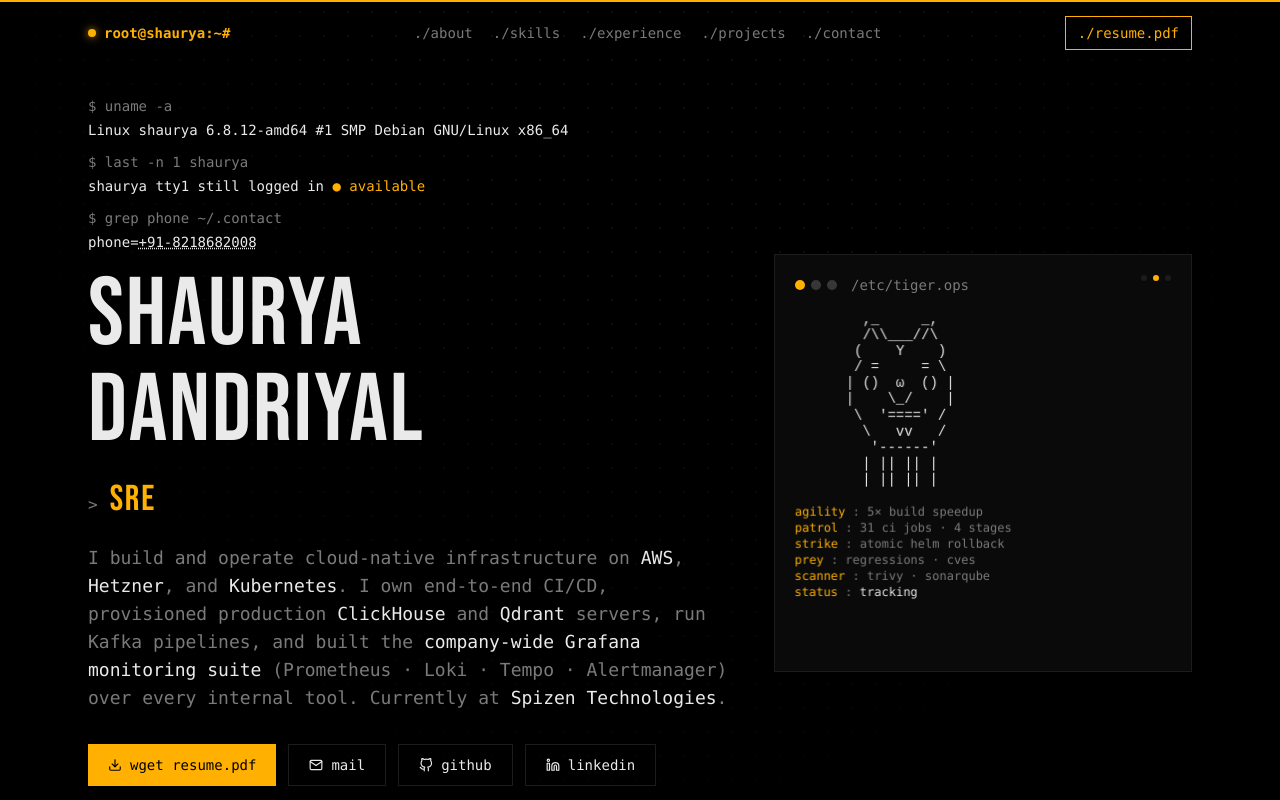
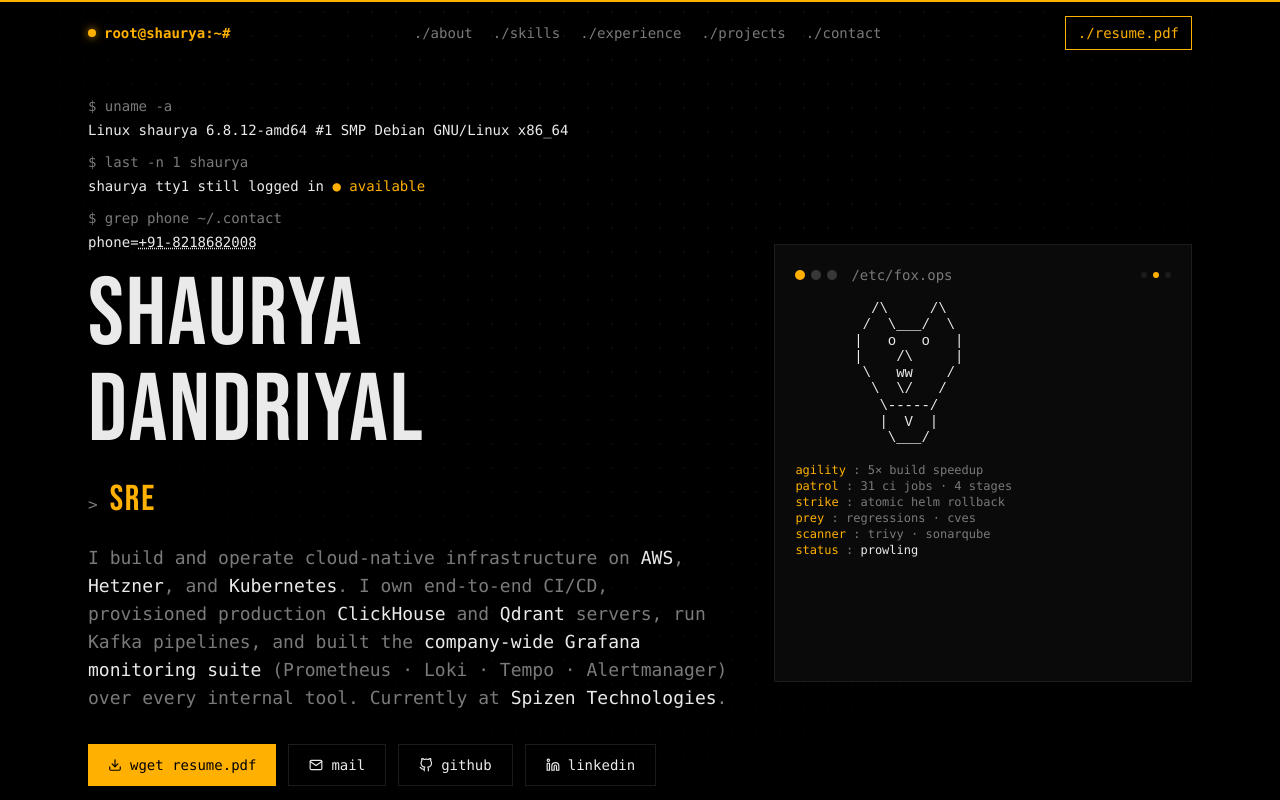
Before and after one commit to shaurya9327/portfolio, a Next.js app: page / in a window 1280 px wide. Shown: the top 800 px of the page. Built offline with nearby package versions, Linux system fonts and the light colour scheme.

Commit message:
flipboard: fix flip (mode=wait + bigger rotateX), swap tiger→fox + wolf→smiley

```diff
--- a/components/Memes.tsx
+++ b/components/Memes.tsx
@@ -14,30 +14,24 @@
        '.____.'
 `;
 
-export const TIGER_ASCII = String.raw`        ,_     _,
-        /\\___//\
-       (    Y    )
-       / =     = \
-      | ()  ω  () |
-      |    \_/    |
-       \  '====' /
-        \   vv   /
-         '------'
-        | || || |
-        | || || |
+export const FOX_ASCII = String.raw`         /\     /\
+        /  \___/  \
+       |   o   o   |
+       |    /\     |
+        \   ww    /
+         \  \/   /
+          \-----/
+          |  V  |
+           \___/
 `;
 
-export const WOLF_ASCII = String.raw`          /\___/\
-         /       \
-        / ▼     ▼ \
-       |     >     |
-        \   ___   /
-         \  \_/  /
-          \-----/
-          /     \
-         /       \
-        /_________\
-          | | |
+export const SMILEY_ASCII = String.raw`         .-----.
+       /         \
+      |   o   o   |
+      |           |
+      |   \___/   |
+       \         /
+         '-----'
 `;
 
 /* Happy Wojak — clean SVG outline drawn to resemble the imgflip meme. */
--- a/components/MotdFlipboard.tsx
+++ b/components/MotdFlipboard.tsx
@@ -1,7 +1,7 @@
 "use client";
 import { AnimatePresence, motion } from "framer-motion";
 import { useEffect, useState } from "react";
-import { TUX_ASCII, TIGER_ASCII, WOLF_ASCII } from "./Memes";
+import { TUX_ASCII, FOX_ASCII, SMILEY_ASCII } from "./Memes";
 
 type Face = {
   filename: string;
@@ -23,87 +23,99 @@
     ],
   },
   {
-    filename: "/etc/tiger.ops",
-    ascii: TIGER_ASCII,
+    filename: "/etc/fox.ops",
+    ascii: FOX_ASCII,
     rows: [
       { key: "agility",  value: "5× build speedup" },
       { key: "patrol",   value: "31 ci jobs · 4 stages" },
       { key: "strike",   value: "atomic helm rollback" },
       { key: "prey",     value: "regressions · cves" },
       { key: "scanner",  value: "trivy · sonarqube" },
-      { key: "status",   value: "tracking", valueClass: "text-fg" },
+      { key: "status",   value: "prowling", valueClass: "text-fg" },
     ],
   },
   {
-    filename: "/etc/wolf.pack",
-    ascii: WOLF_ASCII,
+    filename: "/etc/all_green",
+    ascii: SMILEY_ASCII,
     rows: [
-      { key: "pack",      value: "119 deployments" },
-      { key: "den",       value: "13 statefulsets" },
-      { key: "senses",    value: "prometheus · loki · tempo" },
-      { key: "howl",      value: "alertmanager · on-call" },
-      { key: "territory", value: "dev · uat · prod" },
-      { key: "status",    value: "watching", valueClass: "text-fg" },
+      { key: "dashboards", value: "grafana · company-wide" },
+      { key: "metrics",    value: "prometheus + exporters" },
+      { key: "logs",       value: "loki" },
+      { key: "traces",     value: "tempo" },
+      { key: "alerts",     value: "alertmanager · on-call" },
+      { key: "status",     value: "all_green :)", valueClass: "text-fg" },
     ],
   },
 ];
 
 export default function MotdFlipboard() {
   const [i, setI] = useState(0);
+
   useEffect(() => {
-    const id = setInterval(() => setI((x) => (x + 1) % faces.length), 6500);
+    const id = setInterval(() => {
+      setI((x) => (x + 1) % faces.length);
+    }, 4500);
     return () => clearInterval(id);
   }, []);
+
   const f = faces[i];
 
   return (
-    <motion.div
-      initial={{ opacity: 0, x: 20 }}
-      animate={{ opacity: 1, x: 0 }}
-      transition={{ duration: 0.6, delay: 0.3 }}
-      className="md:col-span-2 bd p-5 font-mono text-xs md:text-sm bg-panel relative"
-      style={{ perspective: 1000 }}
+    <div
+      className="md:col-span-2 bd p-5 font-mono text-xs md:text-sm bg-panel relative overflow-hidden"
+      style={{ perspective: 1200 }}
     >
-      {/* window chrome with flipping filename */}
+      {/* window chrome */}
       <div className="flex items-center gap-1.5 mb-4 text-muted">
         <span className="w-2.5 h-2.5 rounded-full bg-accent" />
         <span className="w-2.5 h-2.5 rounded-full bg-muted/40" />
         <span className="w-2.5 h-2.5 rounded-full bg-muted/40" />
-        <AnimatePresence mode="popLayout" initial={false}>
+        <AnimatePresence mode="wait" initial={false}>
           <motion.span
             key={f.filename}
-            initial={{ rotateX: 90, opacity: 0 }}
-            animate={{ rotateX: 0, opacity: 1 }}
-            exit={{ rotateX: -90, opacity: 0 }}
-            transition={{ duration: 0.45, ease: [0.25, 0.8, 0.25, 1] }}
-            className="ml-2 inline-block"
-            style={{ transformStyle: "preserve-3d", backfaceVisibility: "hidden" }}
+            initial={{ opacity: 0, y: -6 }}
+            animate={{ opacity: 1, y: 0 }}
+            exit={{ opacity: 0, y: 6 }}
+            transition={{ duration: 0.25 }}
+            className="ml-2"
           >
             {f.filename}
           </motion.span>
         </AnimatePresence>
+
+        {/* face indicator pips */}
+        <div className="ml-auto flex gap-1.5">
+          {faces.map((_, idx) => (
+            <span
+              key={idx}
+              className={`h-1.5 w-1.5 rounded-full transition-colors ${
+                idx === i ? "bg-accent" : "bg-border"
+              }`}
+            />
+          ))}
+        </div>
       </div>
 
-      {/* the flipping body: ascii + spec rows */}
-      <div
-        className="relative min-h-[300px] md:min-h-[340px]"
-        style={{ transformStyle: "preserve-3d" }}
-      >
-        <AnimatePresence mode="popLayout" initial={false}>
+      {/* flipping body */}
+      <div className="relative min-h-[320px] md:min-h-[360px]">
+        <AnimatePresence mode="wait" initial={false}>
           <motion.div
             key={i}
-            initial={{ rotateX: 90, y: -20, opacity: 0 }}
-            animate={{ rotateX: 0, y: 0, opacity: 1 }}
-            exit={{ rotateX: -90, y: 20, opacity: 0 }}
-            transition={{ duration: 0.6, ease: [0.25, 0.8, 0.25, 1] }}
-            className="absolute inset-0"
-            style={{ transformStyle: "preserve-3d", backfaceVisibility: "hidden" }}
+            initial={{ rotateX: -100, opacity: 0 }}
+            animate={{ rotateX: 0, opacity: 1 }}
+            exit={{ rotateX: 100, opacity: 0 }}
+            transition={{ duration: 0.55, ease: [0.34, 1.2, 0.64, 1] }}
+            className="absolute inset-0 origin-center"
+            style={{
+              transformStyle: "preserve-3d",
+              backfaceVisibility: "hidden",
+            }}
           >
             <pre className="ascii text-accent leading-tight">{f.ascii}</pre>
             <div className="mt-4 text-muted text-[11px] md:text-xs leading-relaxed">
               {f.rows.map((r) => (
                 <p key={r.key}>
-                  <span className="text-accent">{r.key.padEnd(9, " ")}</span> :{" "}
+                  <span className="text-accent">{r.key.padEnd(10, " ")}</span> :{" "}
                   <span className={r.valueClass}>{r.value}</span>
                 </p>
               ))}
@@ -111,18 +123,6 @@
           </motion.div>
         </AnimatePresence>
       </div>
-
-      {/* face indicator pips */}
-      <div className="absolute top-5 right-5 flex gap-1.5">
-        {faces.map((_, idx) => (
-          <span
-            key={idx}
-            className={`h-1.5 w-1.5 rounded-full transition-colors ${
-              idx === i ? "bg-accent" : "bg-border"
-            }`}
-          />
-        ))}
-      </div>
-    </motion.div>
+    </div>
   );
 }
```
